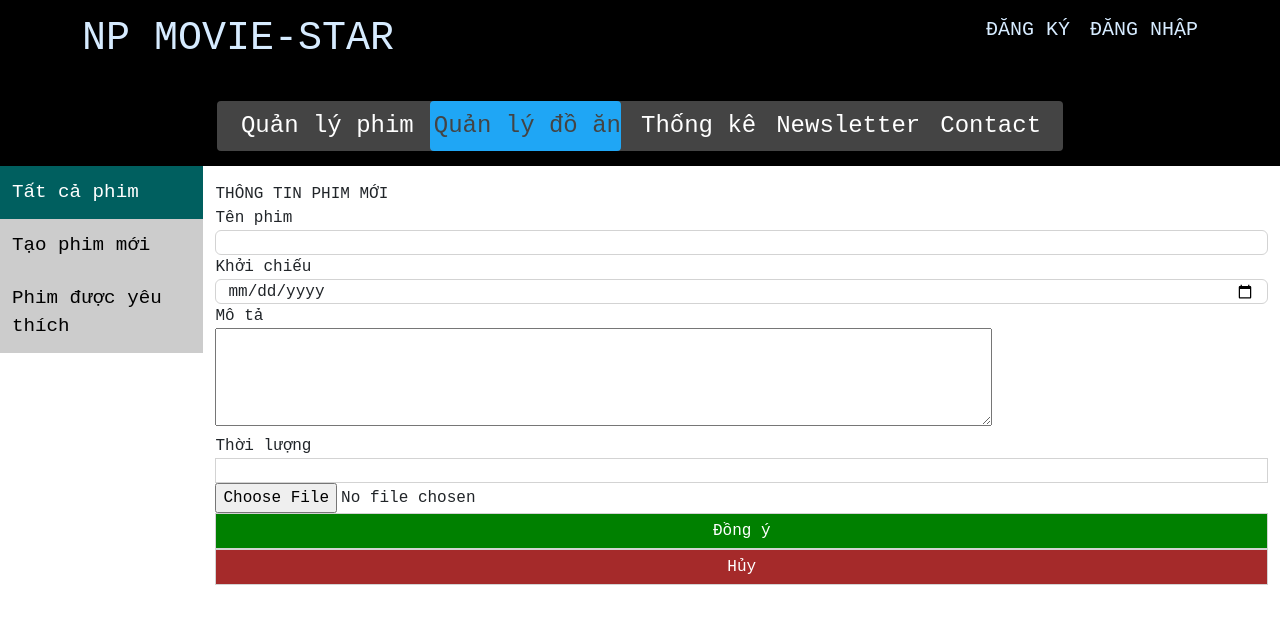
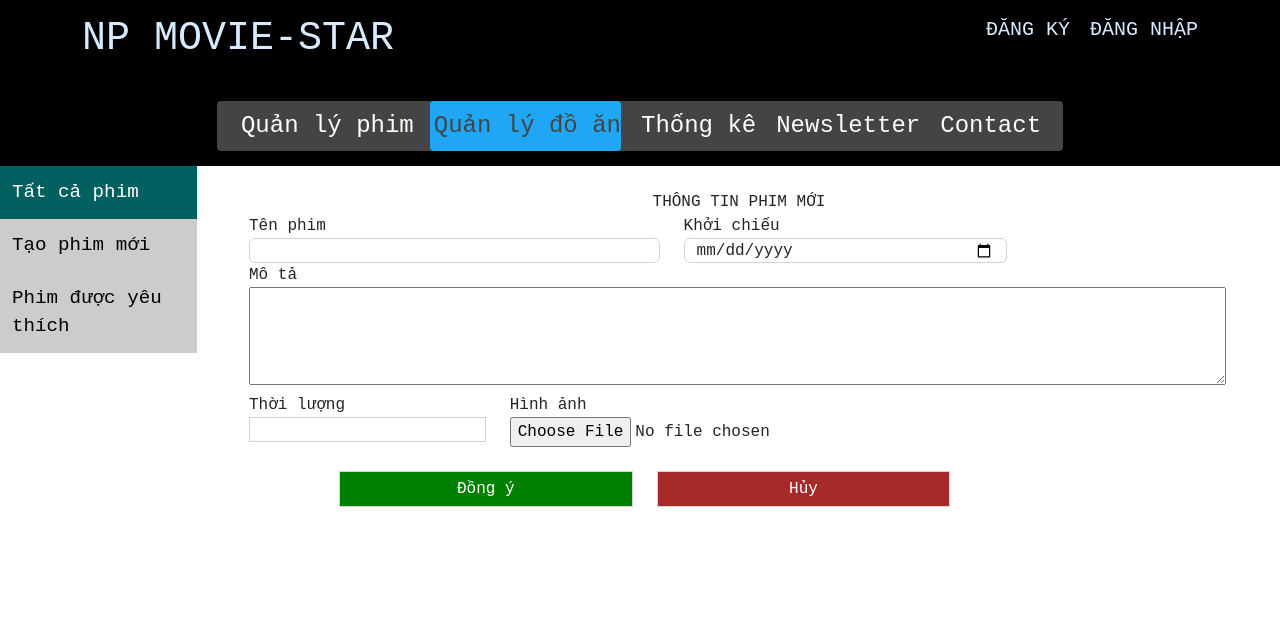
Before and after one commit to ngannt108/Booking_Movie_Ticket_Frontend, a React (Create React App) app: page /Admin/movie in a window 1280 px wide. Shown: the top 624 px of the page. Built offline with nearby package versions, Linux system fonts and the light colour scheme.

Commit message:
Fix temp UX/UI

```diff
--- a/package.json
+++ b/package.json
@@ -14,7 +14,10 @@
     "react-redux": "^8.0.2",
     "react-router-dom": "^6.3.0",
     "react-scripts": "5.0.1",
+    "react-swal": "^4.0.0",
     "redux": "^4.2.0",
+    "sweetalert": "^2.1.2",
+    "validator": "^13.7.0",
     "web-vitals": "^2.1.4"
   },
   "scripts": {
--- a/src/Components/Admin/AddMovieForm/AddMovieForm.js
+++ b/src/Components/Admin/AddMovieForm/AddMovieForm.js
@@ -6,7 +6,7 @@ import { Button } from "../../Button/Button";
 import { Input } from "../../Input/Input.js";
 import isEmpty from 'validator/lib/isEmpty';
 import swal from 'sweetalert'
-
+import { useNavigate } from "react-router-dom";
 
 function AddMovieForm(props) {
     const store = useContext(StoreContext);
@@ -22,6 +22,7 @@ function AddMovieForm(props) {
         thoiLuong: "",
         trailer: ""
     }
+    const navigate = useNavigate();
     const [detailMovie, setDetailMovie] = React.useState(emptyMovie);
     console.log('>> detailMovie', detailMovie)
 
@@ -48,12 +49,12 @@ function AddMovieForm(props) {
             body: fd
         })
         if (res.status === 201) {
-
             swal({
                 title: "Thêm phim thành công",
                 text: "",
                 icon: "success",
             });
+            navigate("/Admin")
         } else swal({
             title: "Thêm phim mới thất bại",
             text: "Hãy thử lại",
@@ -123,13 +124,16 @@ function AddMovieForm(props) {
                     <a href="#">Tạo phim mới</a>
                     <a href="#">Phim được yêu thích</a>
                 </div>
-                <div className="container mt-3">
+                <div style={{ "margin-left": "40px" }} className="container mt-4">
                     {/*
             <Button variant="success" onClick={initModal}>
                 Open Modal
             </Button> */}
                     <form>
-                        <label>THÔNG TIN PHIM MỚI</label>
+                        <div style={{ "textAlign": "center", "width": "980px" }}><label >THÔNG TIN PHIM MỚI</label></div>
+
+                        <div className="row">
+                            <div className="col-md-5">
                                 <Input type="text"
                                     value={detailMovie?.tenPhim}
                                     disabled={false}
@@ -138,6 +142,8 @@ function AddMovieForm(props) {
                                     onChange={(event) => handleOnChange(event)}
                                     onClick={(event) => handleOnChange(event)} />
                                 <span style={{ color: 'red' }}>{validationMsg?.tenPhim}</span>
+                            </div>
+                            <div className="col-md-4">
                                 <Input type={"date"}
                                     value={formattedDate(detailMovie?.ngayKhoiChieu)}
                                     label="Khởi chiếu"
@@ -147,11 +153,13 @@ function AddMovieForm(props) {
                                     onClick={(event) => handleOnChange(event)}
                                 />
                                 <div><span style={{ color: 'red' }}>{validationMsg?.ngayKhoiChieu}</span></div>
+                            </div>
+                        </div>
                         Mô tả
                         <br />
                         <textarea
                             rows="4"
-                            cols="76"
+                            cols="96"
                             disabled={false}
                             name="moTa"
                             value={detailMovie?.moTa}
@@ -159,6 +167,8 @@ function AddMovieForm(props) {
                             onClick={(event) => handleOnChange(event)}
                         />
                         <br />
+                        <div className="row">
+                            <div className="col-md-3">
                                 Thời lượng
                                 <input type="number"
                                     style={{
@@ -175,19 +185,34 @@ function AddMovieForm(props) {
                                     onClick={(event) => handleOnChange(event)}
                                 />
                                 <div><span style={{ color: 'red' }}>{validationMsg?.thoiLuong}</span></div>
-
+                            </div>
+                            <div className="col-md-4">
+                                Hình ảnh
+                                <br />
                                 <input type="file" name='hinhAnh' onChange={(event) => {
                                     uploadImage(event)
                                     validateAll(event)
                                 }} />
                                 <div><span style={{ color: 'red' }}>{validationMsg?.hinhAnh}</span></div>
+                            </div>
+                            <div className="col-md-4">
+                                <img src={image || detailMovie?.hinhAnh} height="80px"></img>
+                            </div>
 
-                        <img src={image || detailMovie?.hinhAnh} height="80px"></img>
+                        </div>
+                        <div className="row" style={{ "margin-top": "24px", "margin-left": "78px" }}>
+                            <div className="col-md-4">
                                 <Button color="white" background="green" name="Đồng ý" disabled={Object.keys(validationMsg).length > 0} onClick={(e) => handleAdd(e)} />
+
+                            </div>
+                            <div className="col-md-4">
                                 <Button color="danger" name="Hủy" onClick={initModal} />
+
+                            </div>
+                        </div>
                     </form>
                 </div >
-            </div>
+            </div >
         </>
     )
 }
--- a/src/Components/Admin/EditFormModal/EditFormModal.js
+++ b/src/Components/Admin/EditFormModal/EditFormModal.js
@@ -6,6 +6,7 @@ import { Button } from "../../Button/Button";
 import { Input } from "../../Input/Input.js";
 import isEmpty from 'validator/lib/isEmpty';
 import swal from 'sweetalert'
+
 
 function EditModalDialog(props) {
     const [isShow, setInvokeModal] = React.useState(false)
@@ -61,14 +62,15 @@ function EditModalDialog(props) {
         setDisplayImage()
         setValidationMsg({})
     }
-    const UpdateMovieAction = async (movie) => {
+    const UpdateMovieAction = async (e) => {
+        e.preventDefault()
         const fd = new FormData();
-        if (fileImage != null)
+        if (fileImage != null && fileImage != "")
             fd.append("hinhAnh", fileImage, fileImage.name)
         for (let keyOfObj in detailMovie) {
             fd.append(keyOfObj, detailMovie[keyOfObj])
         }
-        const token = 'eyJhbGciOiJIUzI1NiIsInR5cCI6IkpXVCJ9.eyJfaWQiOiI2MmRiN2Q3MDljMGQxZDA4NjA5ZjUzY2EiLCJtYUxvYWlOZ3VvaUR1bmciOiIwIiwiaWF0IjoxNjY1NTAxNjEwLCJleHAiOjE2NjU1MDUyMTB9.Cxy-tsEdS49rD8ODVbCII_V6WpGev0qizWbZMhjxA6w'
+        const token = 'eyJhbGciOiJIUzI1NiIsInR5cCI6IkpXVCJ9.eyJfaWQiOiI2MmRiN2Q3MDljMGQxZDA4NjA5ZjUzY2EiLCJtYUxvYWlOZ3VvaUR1bmciOiIwIiwiaWF0IjoxNjY1NTkyNzQzLCJleHAiOjE2NjU1OTYzNDN9.KIUDS3J_XmcIPrSaSZfSVljlDcRHPRNDKQJIgJk9Ph0'
         let res = await fetch(API_MOVIE.UPDATE + biDanh, {
             headers: {
                 Authorization: `Bearer ${token}`,
@@ -77,12 +79,13 @@ function EditModalDialog(props) {
             body: fd
         });
         if (res.status === 200) {
-            return swal({
-                title: "Good job!",
-                text: "You clicked the button!",
+            swal({
+                title: "Cập nhật thành công!",
+                text: "",
                 icon: "success",
             });
-        } else return swal({
+            setIsEdit(false)
+        } else swal({
             title: "Cập nhật thất bại",
             text: "Hãy thử lại",
             icon: "warning",
@@ -91,7 +94,7 @@ function EditModalDialog(props) {
         })
     }
     const handleEdit = async (e, movie) => {
-        UpdateMovieAction(movie)
+        UpdateMovieAction(e)
     }
     const formattedDate = (dateInput) => {
         let today = new Date(dateInput);
@@ -144,10 +147,14 @@ function EditModalDialog(props) {
                         <Modal.Title>CHI TIẾT PHIM</Modal.Title>}
                 </Modal.Header>
                 <Modal.Body>
+                    <div className="row">
+                        <div className="col-md-7">
                             <Input type="text"
                                 value={data.detailMovie?.tenPhim}
                                 label="Tên phim"
                                 name="Tên phim" />
+                        </div>
+                        <div className="col-md-5">
                             <Input type={isEdit ? "date" : "text"}
                                 value={isEdit ? formattedDate(detailMovie?.ngayKhoiChieu) : new Date(data.detailMovie?.ngayKhoiChieu).toDateString()}
                                 label="Khởi chiếu"
@@ -161,7 +168,8 @@ function EditModalDialog(props) {
                                 }
                                 onClick={(event) => validateAll(event)}
                             />
-
+                        </div>
+                    </div>
                     Mô tả
                     <br />
                     <textarea
@@ -175,16 +183,22 @@ function EditModalDialog(props) {
                         }}
                     />
                     <span style={{ color: 'red' }}>{validationMsg?.moTa}</span>
+                    <div className="row">
+                        <div className="col-md-5">
                             <Input type={isEdit ? "hidden" : "text"}
                                 value={data.detailMovie?.ngayKetThuc ? new Date(data.detailMovie?.ngayKetThuc).toDateString() : "Chưa có thông tin"}
                                 label={!isEdit ? "Ngày kết thúc" : ""}
                                 name="Ngày kết thúc" />
+                        </div>
+                        <div className="col-md-5">
                             Thời lượng
-                    <input type="number"
+                            <input className="form-control"
+                                type="number"
                                 style={{
                                     "height": "25px",
                                     "width": "100%",
-                            "border": "1px solid lightgray"
+                                    "border": "1px solid lightgray",
+                                    "boxShadow": "none",
                                 }}
                                 value={detailMovie?.thoiLuong}
                                 onKeyDown={(e) => e.preventDefault()}
@@ -197,20 +211,30 @@ function EditModalDialog(props) {
                                 }}
                                 onClick={(event) => validateAll(event)}
                             />
+                        </div>
+                    </div>
                     {isEdit ?
                         <input type="file" name="hinhAnh" onChange={(event) => {
                             uploadImage(event)
                         }} />
                         : <div>Hình ảnh</div>}
-                    <img src={image || detailMovie?.hinhAnh} height="80px"></img>
+                    <img style={{ "margin-top": "8px" }} src={image || detailMovie?.hinhAnh} height="80px"></img>
+                    <div className="row">
+                        <div className="col-md-5">
                             <Input type="number"
                                 value={data.detailMovie?.danhGia}
                                 label="Đánh giá"
                                 name="Đánh giá" />
+                        </div>
+                        <div className="col-md-5">
                             <Input type="number"
                                 value={data.detailMovie?.soLuongBan}
                                 label="Đã bán"
                                 name="Đã bán" />
+                        </div>
+                    </div>
+
+
                     {/* <EditForm /> */}
                 </Modal.Body>
                 <Modal.Footer>
```
Also changed, not shown: 1 other file (tests, documents, lock files or other folders). Lines whose indentation alone changed are shown as unchanged.
